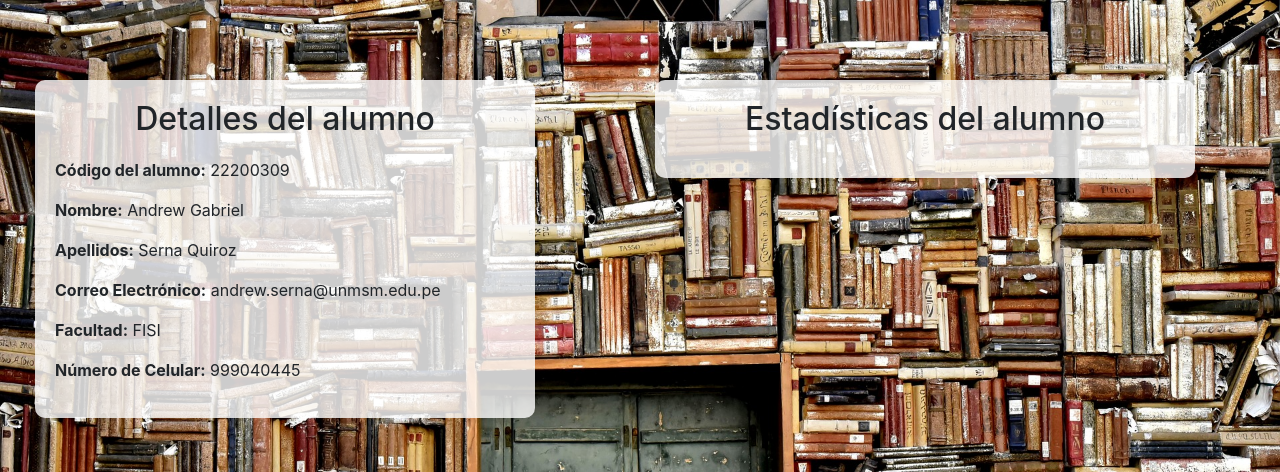
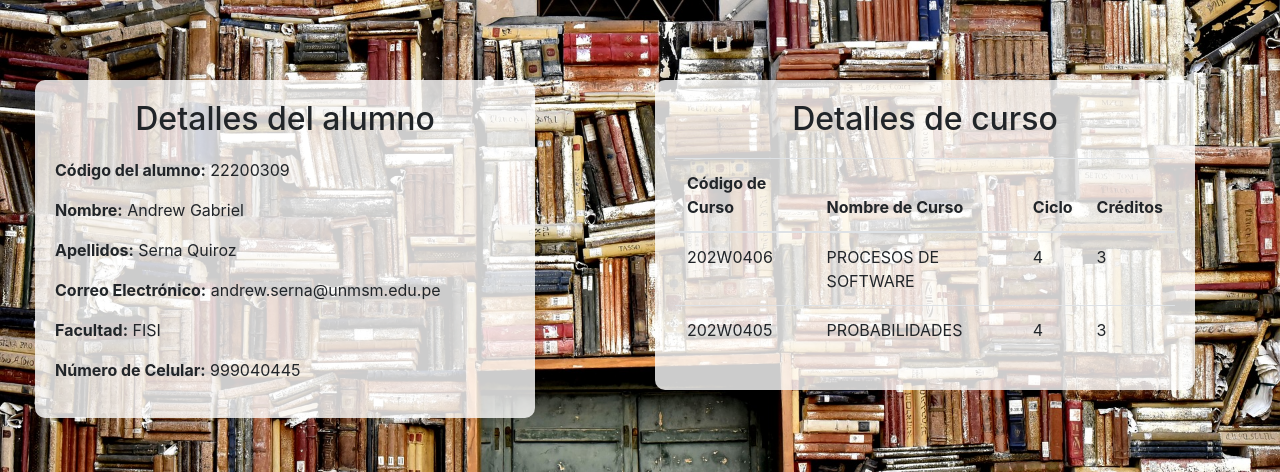
Before and after one commit to EdgarCTN/Grupo-2-Procesos-de-software, a PHP site: page /dashboard_detalle_alumno.php?codigo=22200309 in a window 1280 px wide. Shown: the top 472 px of the page. Run offline with PHP 8.4, Linux system fonts and the light colour scheme; a user stored in the database is signed in; data comes from the database, SQL or seed files in the repository.

Commit message:
Update dashboard_detalle_alumno.php

```diff
--- a/dashboard_detalle_alumno.php
+++ b/dashboard_detalle_alumno.php
@@ -10,7 +10,7 @@ if (isset($_GET['codigo'])) {
     // Obtener el código del alumno desde la URL
     $cod_alumno = $_GET['codigo'];
 
-    // Consultar la base de datos para obtener los detalles del alumno
+    // Consultar la base de datos para obtener los detalles del alumno y sus cursos
     $servername = "localhost";
     $username = "pma";
     $password = "";
@@ -25,17 +25,24 @@ if (isset($_GET['codigo'])) {
     }
 
     // Consulta SQL para obtener los detalles del alumno
-    $sql = "SELECT * FROM alumno WHERE cod_alumno = '$cod_alumno'";
-    $result = $conn->query($sql);
+    $sql_alumno = "SELECT * FROM alumno WHERE cod_alumno = '$cod_alumno'";
+    $result_alumno = $conn->query($sql_alumno);
 
-    if ($result->num_rows > 0) {
+    // Consulta SQL para obtener los cursos del alumno
+    $sql_cursos = "SELECT curso.* FROM curso
+                    JOIN tutoría ON curso.cod_curso = tutoría.codcurso
+                    WHERE tutoría.codalumno = '$cod_alumno'";
+    $result_cursos = $conn->query($sql_cursos);
+
+    if ($result_alumno->num_rows > 0) {
         // Mostrar los detalles del alumno
-        $row = $result->fetch_assoc();
-        $nombre = $row['nombre'];
-        $apellidos = $row['apellidos'];
-        $correo = $row['correo'];
-        $facultad = $row['facultad'];
-        $numero_celular = $row['numero_celular'];
+        $row_alumno = $result_alumno->fetch_assoc();
+        $nombre = $row_alumno['nombre'];
+        $apellidos = $row_alumno['apellidos'];
+        $correo = $row_alumno['correo'];
+        $facultad = $row_alumno['facultad'];
+        $numero_celular = $row_alumno['numero_celular'];
+
         // Mostrar los detalles del alumno en HTML
         echo "<!DOCTYPE html>";
         echo "<html lang='es'>";
@@ -61,7 +68,7 @@ if (isset($_GET['codigo'])) {
         echo "  margin-left: -50px;"; // Mover el panel a la izquierda
         echo "  width: calc(100% - 40px);"; // Restar el doble del margen izquierdo
         echo "}";
-        echo ".panel-estadisticas {";
+        echo ".panel-curso {";
         echo "  background-color: rgba(255, 255, 255, 0.8);"; // Agregar transparencia al panel
         echo "  padding: 20px;";
         echo "  border-radius: 10px;";
@@ -84,10 +91,34 @@ if (isset($_GET['codigo'])) {
         echo "</div>";
         echo "</div>";
 
-        echo "<div class='col-md-6'>"; // Utilizamos la otra mitad del ancho disponible para el nuevo panel
-        echo "<div class='panel-estadisticas'>";
-        echo "<h2 style='text-align: center; margin-bottom: 20px;'>Estadísticas del alumno</h2>"; // Título centrado
-        // Aquí puedes agregar las estadísticas del alumno si las tienes
+        echo "<div class='col-md-6'>"; // Utilizamos la otra mitad del ancho disponible para el panel de cursos
+        echo "<div class='panel-curso'>";
+        echo "<h2 style='text-align: center; margin-bottom: 20px;'>Detalles de curso</h2>"; // Título centrado
+        // Mostrar los detalles de los cursos del alumno en una tabla
+        if ($result_cursos->num_rows > 0) {
+            echo "<table class='table'>";
+            echo "<thead>";
+            echo "<tr>";
+            echo "<th>Código de Curso</th>";
+            echo "<th>Nombre de Curso</th>";
+            echo "<th>Ciclo</th>";
+            echo "<th>Créditos</th>";
+            echo "</tr>";
+            echo "</thead>";
+            echo "<tbody>";
+            while ($row_curso = $result_cursos->fetch_assoc()) {
+                echo "<tr>";
+                echo "<td>" . $row_curso['cod_curso'] . "</td>";
+                echo "<td>" . $row_curso['nombre_curso'] . "</td>";
+                echo "<td>" . $row_curso['ciclo'] . "</td>";
+                echo "<td>" . $row_curso['creditos'] . "</td>";
+                echo "</tr>";
+            }
+            echo "</tbody>";
+            echo "</table>";
+        } else {
+            echo "El alumno no está inscrito en ningún curso.";
+        }
         echo "</div>";
         echo "</div>";
 
```
